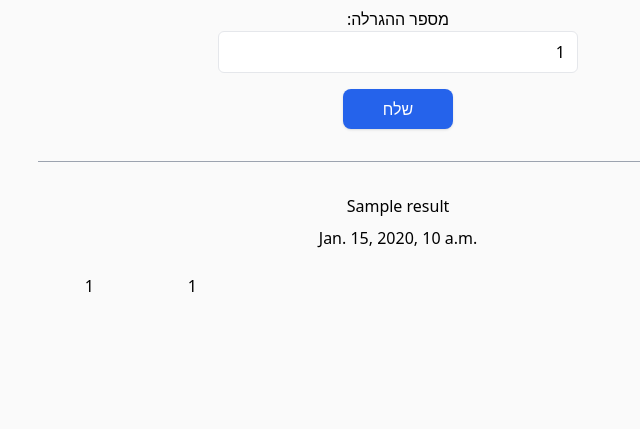
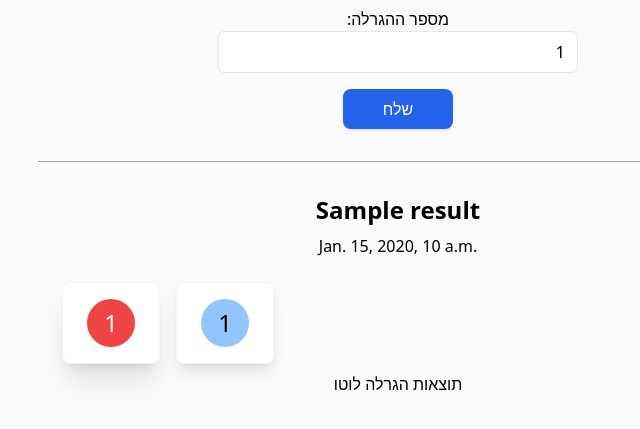
Before and after one commit to xshapira/scraping-lottery-results, a Django app: template templates/index.html in a window 1280 px wide. Shown: the part 193-622 px from the top of the page, without its empty margins (242-882 px from the left). Run offline with Django 3.2, Linux system fonts and the light colour scheme; the template is opened without the code that fills it: most values are stand-ins (such as "Sample title", 1, 10 or a date in 2020); some libraries are stand-ins or nearby versions.

Commit message:
add styling to output result

```diff
--- a/templates/index.html
+++ b/templates/index.html
@@ -37,12 +37,26 @@
         <ul>
           {% for result in lotto_results %}
             <li class="mt-6">
-              <p class="mb-2">{{ result.title }}</p>
+              <p class="mb-2 font-bold text-2xl">{{ result.title }}</p>
               <p class="mb-2">{{ result.date }}</p>
-              <div class="grid grid-cols-7 mt-6">
-                {% for num in result.numbers %}<div class="col-span-1">{{ num }}</div>{% endfor %}
-                <div class="col-span-1">{{ result.strong_number }}</div>
+              <div class="flex mt-6 ml-6">
+                <div class="inline-flex shadow-xl border border-gray-100 rounded-lg">
+                  {% for num in result.numbers %}
+                    <div class="container bg-white px-6 py-4 rounded-lg">
+                      <div class="w-12 h-12 rounded-full bg-red-500 inline-flex items-center justify-center text-2xl text-white">
+                        {{ num }}
+                      </div>
+                    </div>
+                  {% endfor %}
+                </div>
+                <div class="flex bg-white px-6 py-4 ml-4 shadow-lg rounded-lg border border-gray-100">
+                  <div class="w-12 h-12 rounded-full bg-blue-300 inline-flex items-center justify-center text-2xl text-black">
+                    {{ result.strong_number }}
+                  </div>
+                </div>
               </div>
+              <div dir="rtl"
+                   class="flex items-center justify-center text-center text-base mt-2">תוצאות הגרלה לוטו</div>
             </li>
           {% endfor %}
         </ul>
```
